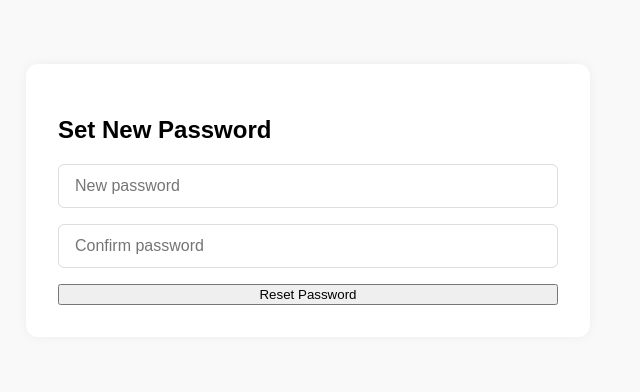
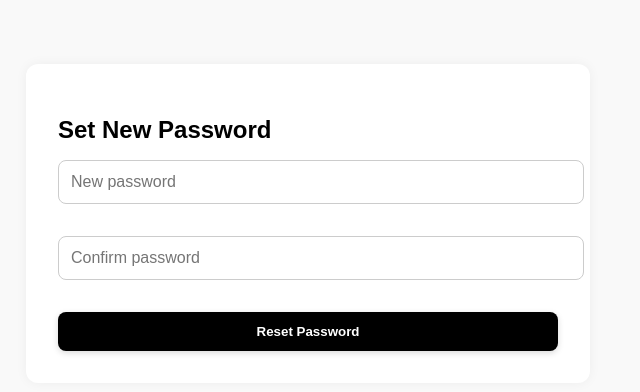
Before and after one commit to JonathanTeklu/jobapplyx, a React (Vite) app in the folder client/: page /reset-password/1 in a window 1280 px wide. Shown: the top 392 px of the page, without its empty margins (332-972 px from the left). Built offline with nearby package versions, Linux system fonts and the light colour scheme.

Commit message:
Update ResetPasswordPage.jsx

```diff
--- a/client/src/pages/ResetPasswordPage.jsx
+++ b/client/src/pages/ResetPasswordPage.jsx
@@ -33,7 +33,7 @@ const ResetPasswordPage = () => {
 
   return (
     <div className="signup-container" style={{ padding: '2rem', backgroundColor: '#fff', color: '#000' }}>
-      <h2>Set New Password</h2>
+      <h2 style={{ fontFamily: "'Ubuntu', sans-serif", marginBottom: '1rem' }}>Set New Password</h2>
       <form className="signup-form" onSubmit={handleSubmit}>
         <input
           type="password"
@@ -41,6 +41,13 @@ const ResetPasswordPage = () => {
           value={password}
           onChange={(e) => setPassword(e.target.value)}
           required
+          style={{
+            padding: '0.75rem',
+            marginBottom: '1rem',
+            width: '100%',
+            borderRadius: '8px',
+            border: '1px solid #ccc',
+          }}
         />
         <input
           type="password"
@@ -48,9 +55,32 @@ const ResetPasswordPage = () => {
           value={confirmPassword}
           onChange={(e) => setConfirmPassword(e.target.value)}
           required
+          style={{
+            padding: '0.75rem',
+            marginBottom: '1rem',
+            width: '100%',
+            borderRadius: '8px',
+            border: '1px solid #ccc',
+          }}
         />
-        <button type="submit">Reset Password</button>
-        {message && <p>{message}</p>}
+        <button
+          type="submit"
+          style={{
+            backgroundColor: '#000',
+            color: '#fff',
+            padding: '0.75rem',
+            border: 'none',
+            borderRadius: '8px',
+            width: '100%',
+            fontWeight: 'bold',
+            cursor: 'pointer',
+            fontFamily: "'Ubuntu', sans-serif",
+            boxShadow: '0 2px 6px rgba(0, 0, 0, 0.15)',
+          }}
+        >
+          Reset Password
+        </button>
+        {message && <p style={{ marginTop: '1rem', fontFamily: "'Ubuntu', sans-serif" }}>{message}</p>}
       </form>
     </div>
   );
```
